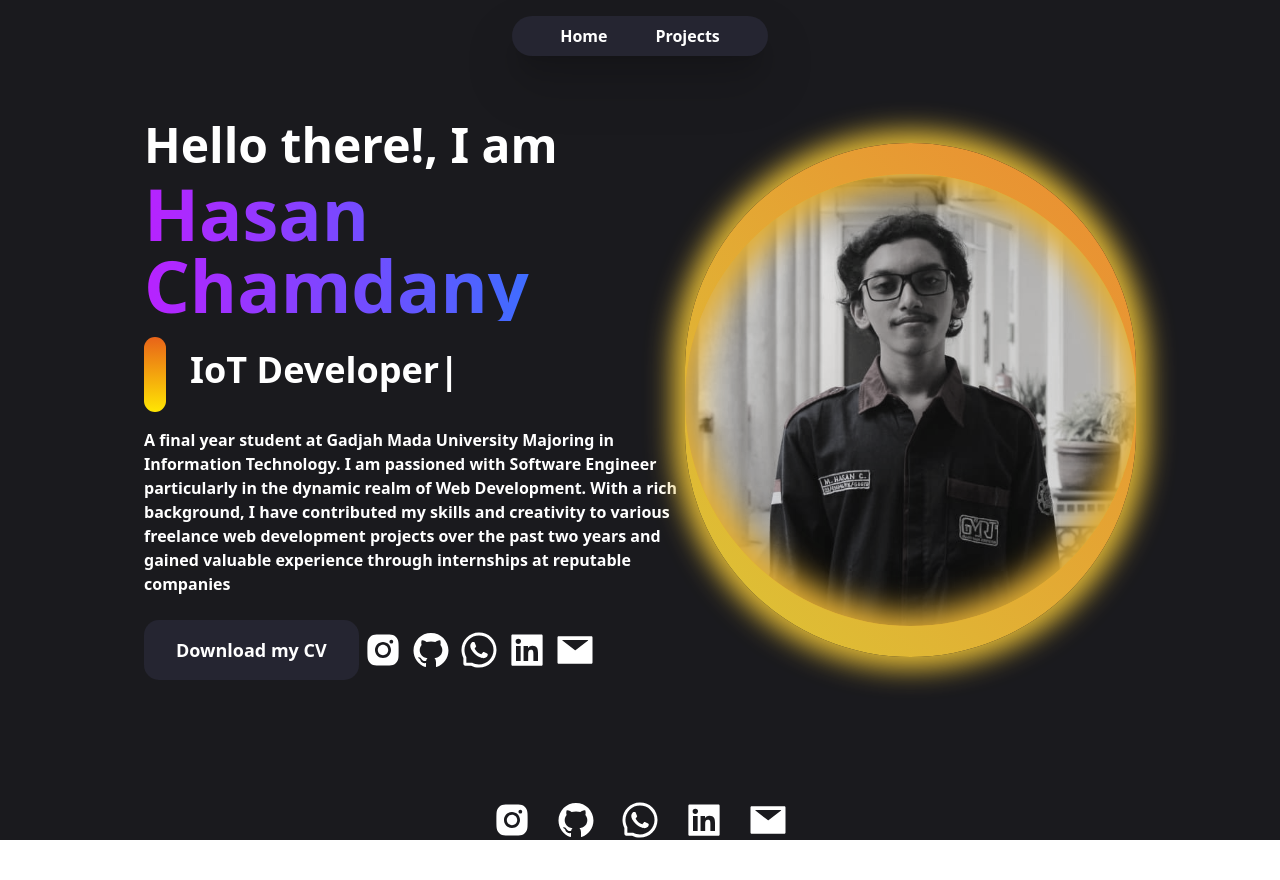
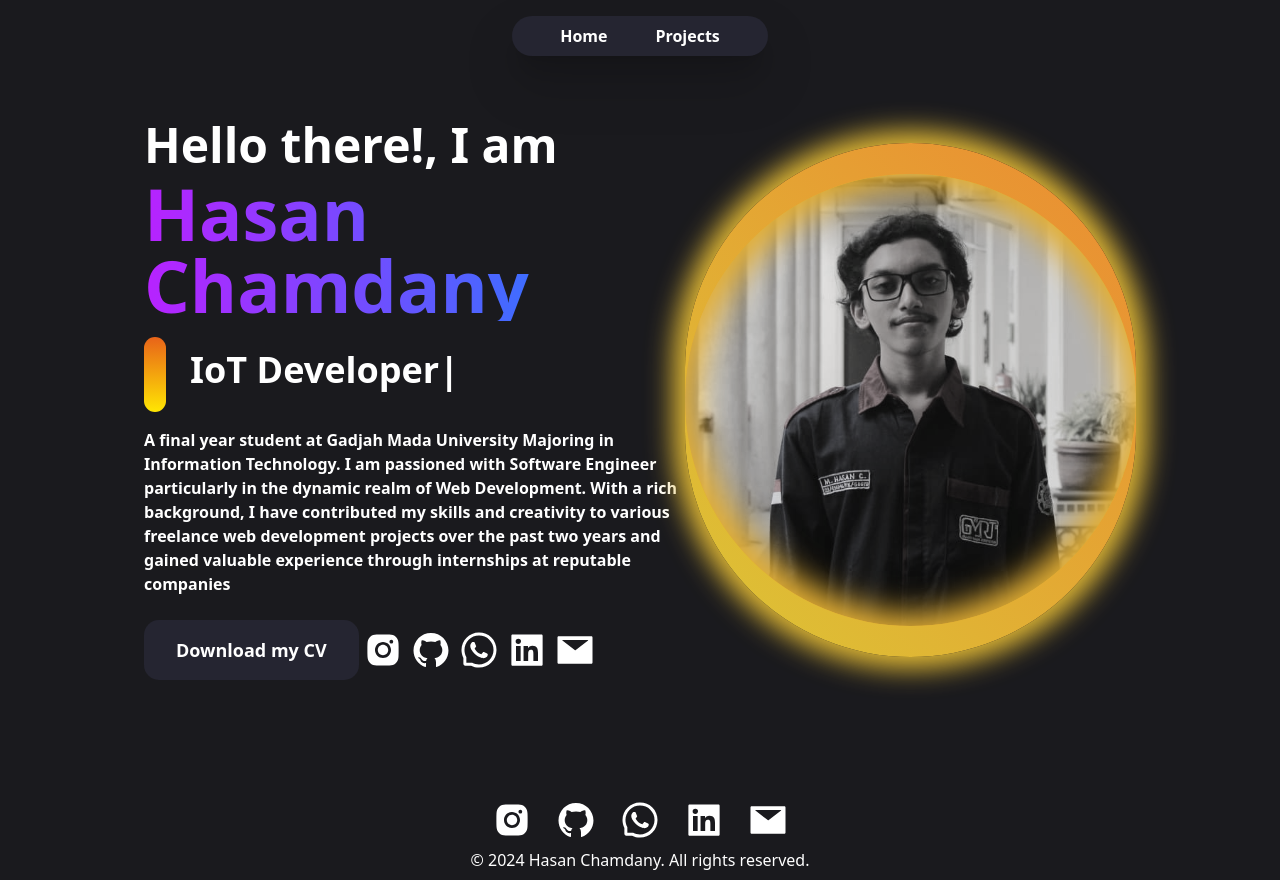
Before and after one commit to hasanchamdany/hasanchamdany.github.io, a Next.js app: page / in a window 1280 px wide. Before the commit the page ends 840 px from the top, so only its background shows below. Built offline with nearby package versions, Linux system fonts and the light colour scheme.

Commit message:
feat(footer): fix footer layout

```diff
--- a/src/components/Footer/Footer.jsx
+++ b/src/components/Footer/Footer.jsx
@@ -10,7 +10,8 @@ import Link from "next/link";
 
 const Footer = () => {
   return (
-    <div className="flex justify-center gap-4 bg-dark-base text-white">
+    <div className="flex flex-col gap-2 bg-dark-base text-white">
+        <div className="flex flex-row justify-center gap-4">
       <Link href="https://www.instagram.com/hasan.chamdany/">
         <AiFillInstagram className="w-[40px] h-[40px] mx-1" />
       </Link>
@@ -26,6 +27,10 @@ const Footer = () => {
       <Link href="mailto:hasanchamdany@gmail.com">
         <AiFillMail className="w-[40px] h-[40px] mx-1" />
       </Link>
+      </div>
+      <div className="flex justify-center">
+      <p className="pb-2">&copy; 2024 Hasan Chamdany. All rights reserved.</p>
+      </div>
     </div>
   );
 };
```
